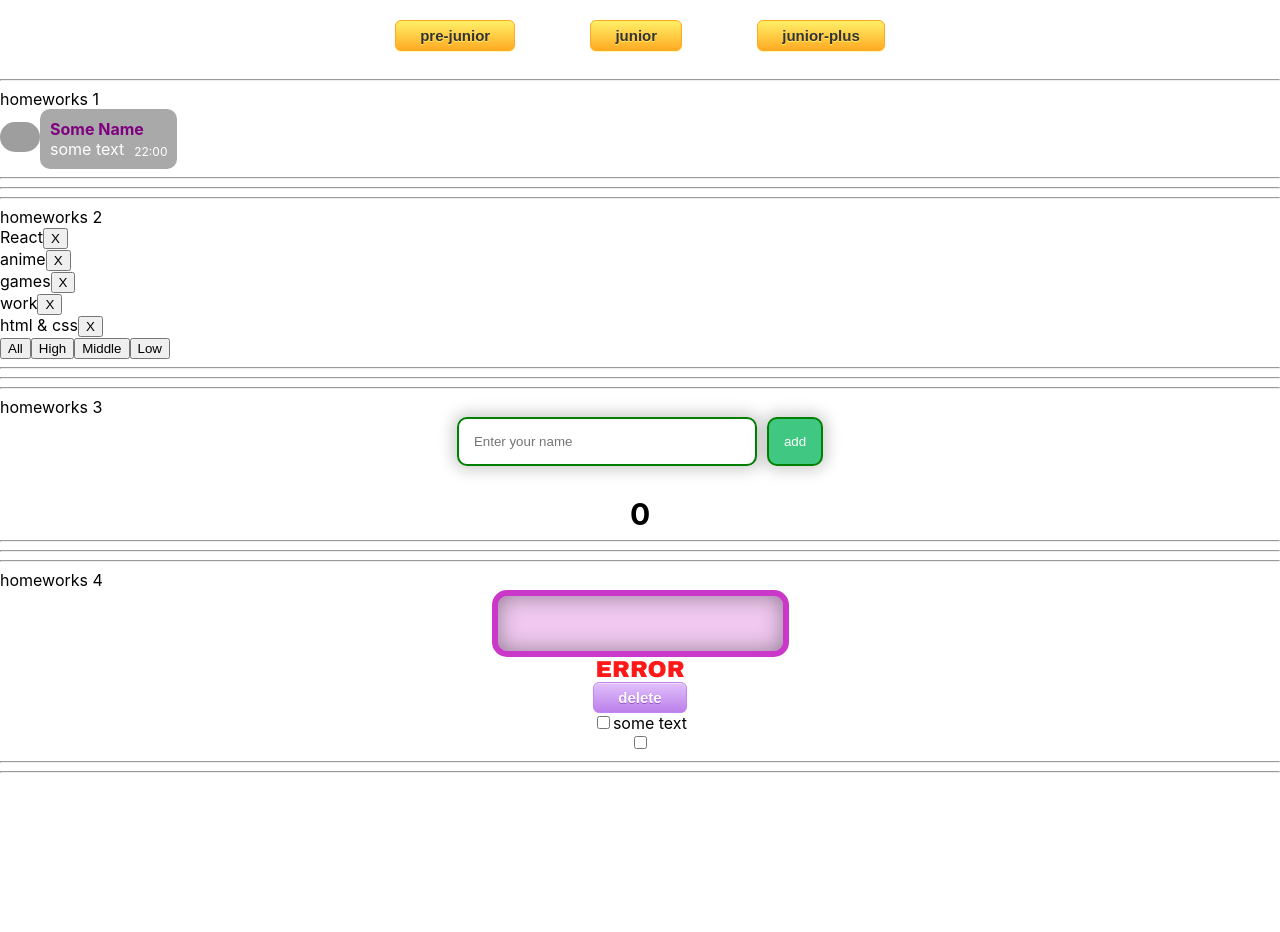
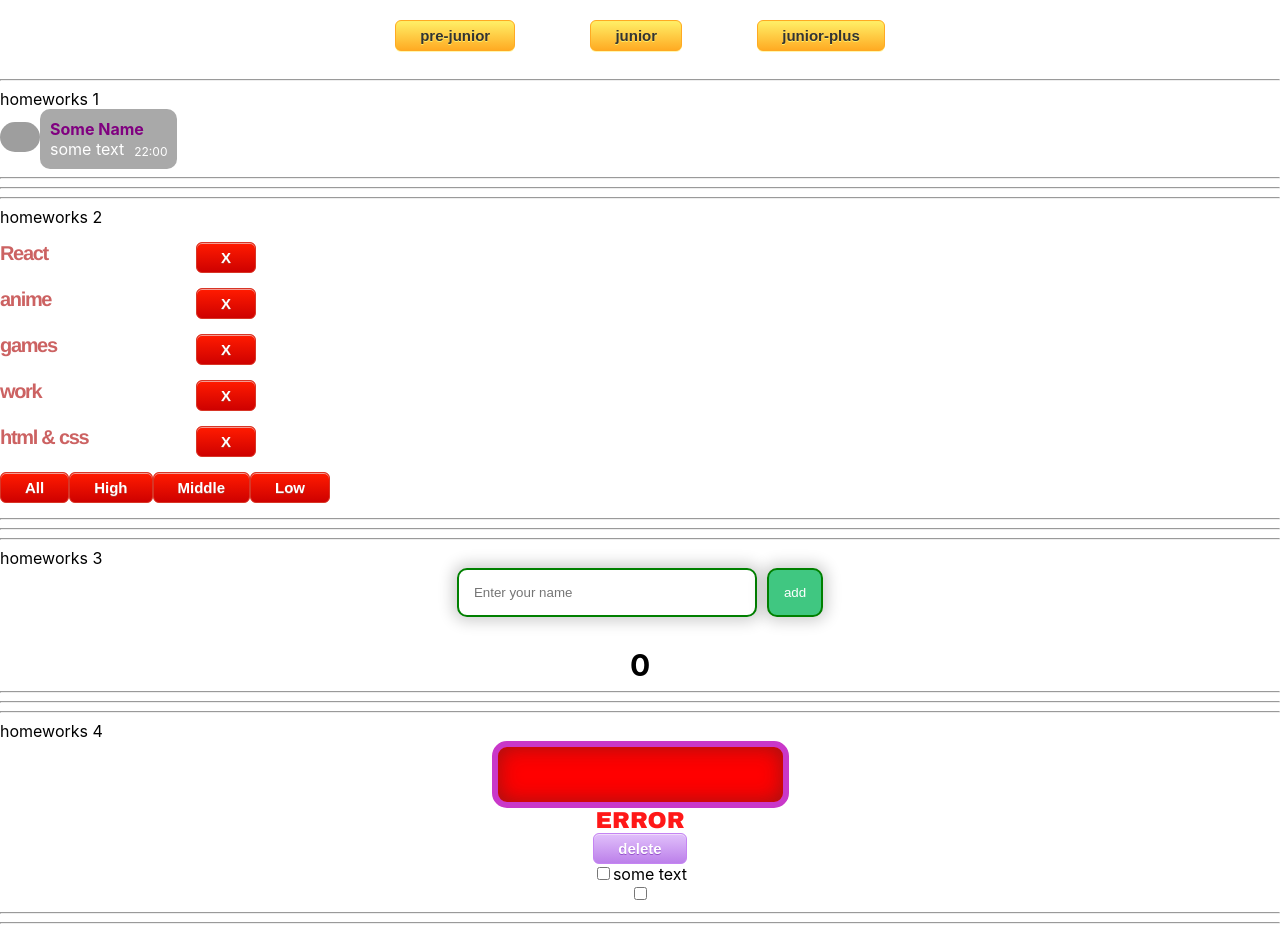
Before and after one commit to RomanRadaykinFrontend/simple-react-homeworks, a React (Create React App) app: page /#/pre-junior in a window 1280 px wide. Before the commit the page ends 800 px from the top, so only its background shows below. Built offline with nearby package versions, Linux system fonts and the light colour scheme; grey boxes are pictures that could not be loaded.

Commit message:
'4_5_homeworks_done'

```diff
--- a/src/p2-homeworks/h2/Affair.tsx
+++ b/src/p2-homeworks/h2/Affair.tsx
@@ -1,5 +1,6 @@
 import React from "react";
 import {AffairType} from "./HW2";
+import s from './Affairs.module.css'
 
 type AffairPropsType = {
     // key не нужно типизировать
@@ -13,10 +14,13 @@ function Affair(props: AffairPropsType) {
     };// need to fix
 
     return (
-        <div>
-            {props.affair.name}
+        <div className={s.affairWrapper}>
+            <div>
+                {props.affair.name}
+            </div>
 
-            <button onClick={deleteCallback}>X</button>
+
+            <button onClick={deleteCallback} className={s.buttonStyle}>X</button>
         </div>
     );
 }
--- a/src/p2-homeworks/h2/Affairs.module.css
+++ b/src/p2-homeworks/h2/Affairs.module.css
@@ -1,3 +1,69 @@
-.someClass {
+.affairWrapper{
+    width: 20%;
+    display: flex;
+    justify-content: space-between;
+}
+
+.affairWrapper>div{
+    font-family: helvetica, sans-serif;
+    color: #CC6262;
+    font-size: 20px;
+    font-weight: bold;
+    letter-spacing: -1pt;
+    word-spacing: 0.2pt;
 
 }
+
+.buttonStyle {
+    box-shadow:inset 0px 1px 0px 0px #f29c93;
+    background:linear-gradient(to bottom, #fe1a00 5%, #ce0100 100%);
+    background-color:#fe1a00;
+    border-radius:6px;
+    border:1px solid #d83526;
+    display:inline-block;
+    cursor:pointer;
+    color:#ffffff;
+    font-family:Arial;
+    font-size:15px;
+    font-weight:bold;
+    padding:6px 24px;
+    text-decoration:none;
+    text-shadow:0px 1px 0px #b23e35;
+}
+.buttonStyle:hover {
+    background:linear-gradient(to bottom, #ce0100 5%, #fe1a00 100%);
+    background-color:#ce0100;
+}
+.buttonStyle:active {
+    position:relative;
+    top:1px;
+}
+
+.affairsButtonsWrapper> div{
+    margin: 15px 0;
+}
+
+.affairsButtonsWrapper > div > button{
+    box-shadow:inset 0px 1px 0px 0px #f29c93;
+    background:linear-gradient(to bottom, #fe1a00 5%, #ce0100 100%);
+    background-color:#fe1a00;
+    border-radius:6px;
+    border:1px solid #d83526;
+    display:inline-block;
+    cursor:pointer;
+    color:#ffffff;
+    font-family:Arial;
+    font-size:15px;
+    font-weight:bold;
+    padding:6px 24px;
+    text-decoration:none;
+    text-shadow:0px 1px 0px #b23e35;
+}
+.affairsButtonsWrapper > div > button:hover {
+    background:linear-gradient(to bottom, #ce0100 5%, #fe1a00 100%);
+    background-color:#ce0100;
+}
+.affairsButtonsWrapper > div >  button:active {
+    position:relative;
+    top:1px;
+}
--- a/src/p2-homeworks/h2/Affairs.tsx
+++ b/src/p2-homeworks/h2/Affairs.tsx
@@ -1,11 +1,12 @@
 import React from "react";
 import Affair from "./Affair";
 import {AffairType, FilterType} from "./HW2";
+import s from './Affairs.module.css'
 
 type AffairsPropsType = { // need to fix any
     data: Array<AffairType>
     setFilter: (filter: FilterType) => void
-    deleteAffairCallback:(_id: number) => void
+    deleteAffairCallback: (_id: number) => void
 }
 
 function Affairs(props: AffairsPropsType) {
@@ -31,14 +32,16 @@ function Affairs(props: AffairsPropsType) {
     };
 
     return (
-        <div>
+        <div className={s.affairsButtonsWrapper}>
 
             {mappedAffairs}
+            <div>
+                <button onClick={setAll}>All</button>
+                <button onClick={setHigh}>High</button>
+                <button onClick={setMiddle}>Middle</button>
+                <button onClick={setLow}>Low</button>
+            </div>
 
-            <button onClick={setAll}>All</button>
-            <button onClick={setHigh}>High</button>
-            <button onClick={setMiddle}>Middle</button>
-            <button onClick={setLow}>Low</button>
         </div>
     );
 }
--- a/src/p2-homeworks/h4/HW4.module.css
+++ b/src/p2-homeworks/h4/HW4.module.css
@@ -1,14 +1,5 @@
 .inputStyle {
-    border-style: solid;
-    padding: 16px;
-    font-size: 20px;
-    border-width: 6px;
-    border-radius: 15px;
-    background-color: #f0c8f0;
-    border-color: #c938c9;
-    box-shadow: inset 0px 0px 21px 0px rgba(42, 42, 42, .48);
-    text-shadow: 0px 0px 0px rgba(42, 42, 42, .75);
-    font-family: monospace;
+
 }
 
 .inputStyle:focus {
--- a/src/p2-homeworks/h4/common/c1-SuperInputText/SuperInputText.module.css
+++ b/src/p2-homeworks/h4/common/c1-SuperInputText/SuperInputText.module.css
@@ -1,10 +1,18 @@
-.superInput {
-    border: 3px solid green;
-    background: purple;
+.superInput, .errorInput {
+    border-style: solid;
+    padding: 16px;
+    font-size: 20px;
+    border-width: 6px;
+    border-radius: 15px;
+    background-color: #f0c8f0;
+    border-color: #c938c9;
+    box-shadow: inset 0px 0px 21px 0px rgba(42, 42, 42, .48);
+    text-shadow: 0px 0px 0px rgba(42, 42, 42, .75);
+    font-family: monospace;
 }
 
 .errorInput {
-    border: 3px solid lime;
+
     background: red;
 }
 
--- a/src/p2-homeworks/h4/common/c3-SuperCheckbox/SuperCheckbox.tsx
+++ b/src/p2-homeworks/h4/common/c3-SuperCheckbox/SuperCheckbox.tsx
@@ -30,7 +30,7 @@ const SuperCheckbox: React.FC<SuperCheckboxPropsType> = (
         <label>
             <input
                 type={"checkbox"}
-                onChange={onChangeCallback}
+                onChange={onChangeChecked ? onChangeCallback : onChange}
                 className={finalInputClassName}
 
                 {...restProps} // отдаём инпуту остальные пропсы если они есть (checked например там внутри)
```
